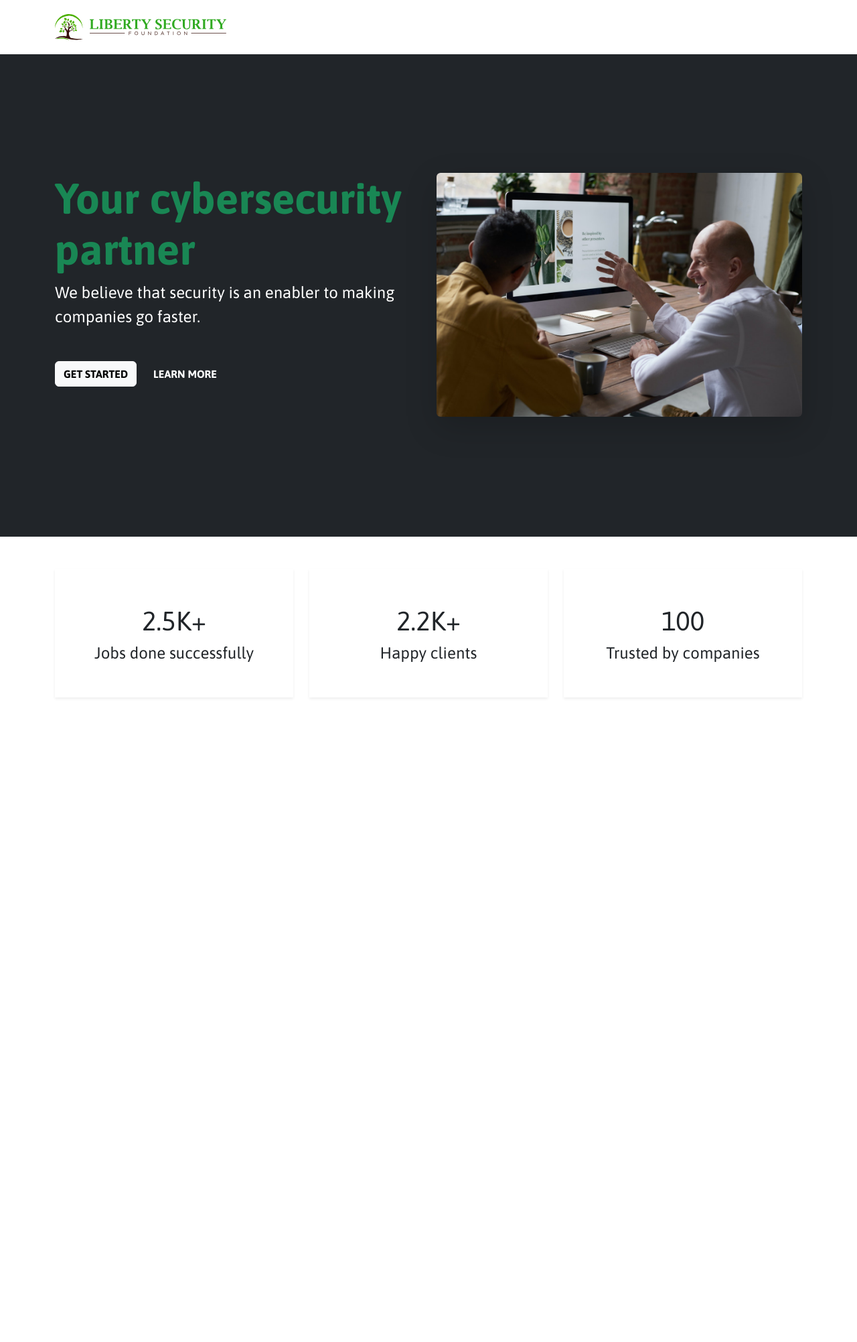
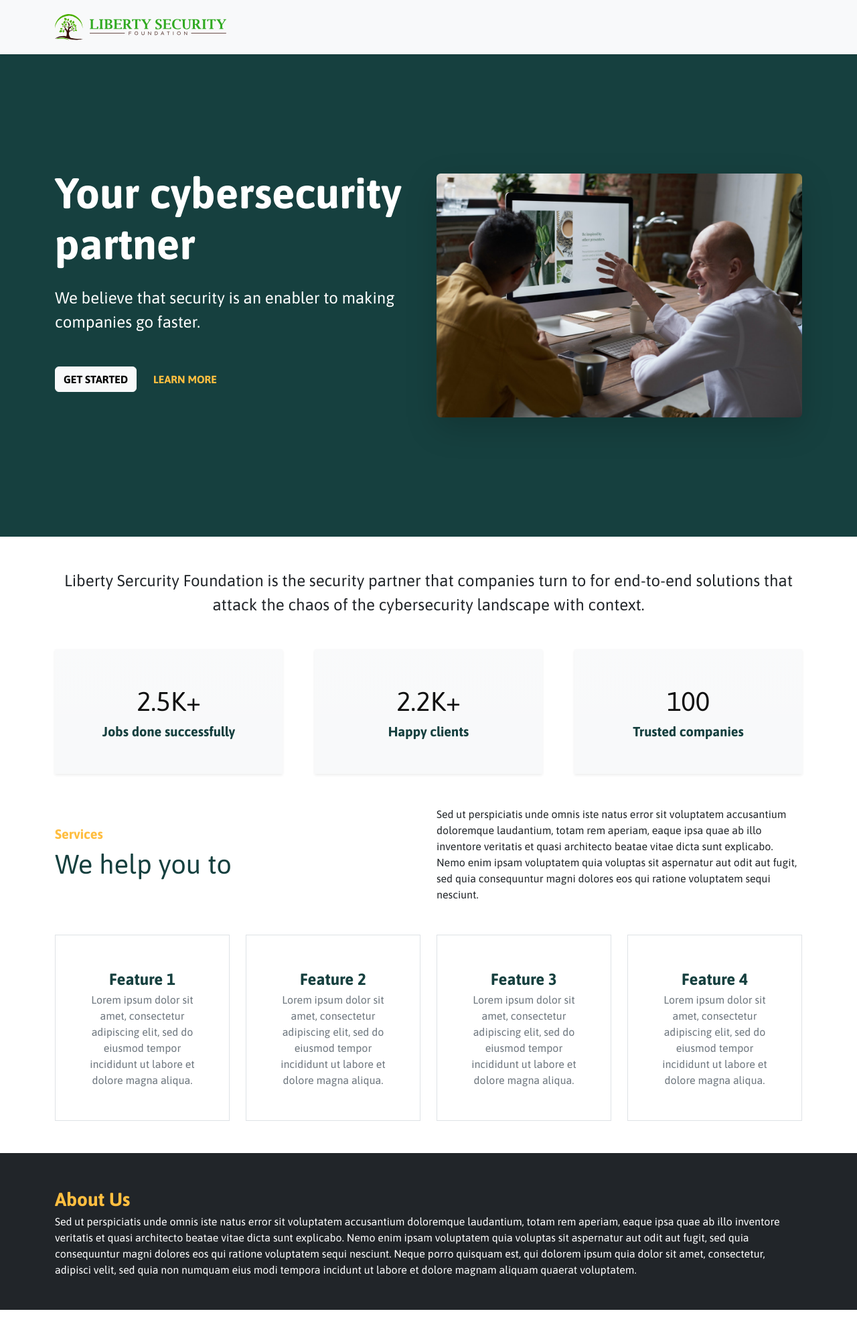
Before and after one commit to evokeapps/lib-sec-foundation, a Jekyll site: the page built from index.md, in a window 1280 px wide. Shown: the whole page at 67% size. Built offline with Jekyll 4.4.1, drawn with Linux system fonts in a browser that asks for light colours; before the commit the page ends 1089 px from its top, so only the background shows below that.

Commit message:
Updated home page

```diff
--- a/Gemfile
+++ b/Gemfile
@@ -14,3 +14,5 @@ end
 gem "wdm", "~> 0.1.1", :platforms => [:mingw, :x64_mingw, :mswin]
 
 gem "http_parser.rb", "~> 0.6.0", :platforms => [:jruby]
+
+gem "webrick", "~> 1.7"
--- a/_includes/nav.html
+++ b/_includes/nav.html
@@ -1,4 +1,4 @@
-<nav class="navbar navbar-light bg-transparent">
+<nav class="navbar navbar-light bg-light shadow-sm">
     <div class="container py-2">
         <a href="{{'/' | relative_url}}" class="navbar-brand fw-bold text-muted">
             <img src="{{'/assets/img/logo.svg' | relative_url}}" width="256 px">
--- a/_layouts/home.html
+++ b/_layouts/home.html
@@ -1,15 +1,15 @@
 ---
 layout: default
 ---
-<div class="bg-dark header-bg d-flex align-items-center">
+<div class="bg-primary header-bg d-flex align-items-center mb-5">
     <div class="container">
-        <div class="row py-5">
+        <div class="row py-5 d-flex align-items-center">
             <div class="col text-start">
-                <div class="display-3 fw-bold mb-2 text-success">{{page.headline}}</div>
-                <div class="fs-4 text-white mb-5">{{page.subhead}}</div>
+                <div class="display-3 fw-bold mb-4 text-light">{{page.headline}}</div>
+                <div class="fs-4 text-light mb-5">{{page.subhead}}</div>
                 <div class="mb-5">
                     <a href="#start" class="btn btn-light fw-bold me-2 text-uppercase">Get started</a>
-                    <a href="#start" class="btn btn-text text-white fw-bold text-uppercase">Learn More</a>
+                    <a href="#start" class="btn btn-text text-accent fw-bold text-uppercase">Learn More</a>
                 </div>
             </div>
             <div class="col">
@@ -19,14 +19,52 @@ layout: default
     </div>
 </div>
 <div class="container">
-    <div class="row py-5">
+    <div class="row mb-5">
+        <div class="col fs-4 text-center">{{page.about}}</div>
+    </div>
+    <div class="row g-5 row-cols-1 row-cols-md-3 mb-5">
         {% for item in page.statistics %}
         <div class="col">
-            <div class="p-5 text-center shadow-sm">
-                <div class="fs-1">{{item.number}}</div>
-                <div class="fs-4">{{item.title}}</div>
+            <div class="p-5 text-center shadow-sm bg-light bg-gradient">
+                <div class="fs-1 text-dark">{{item.number}}</div>
+                <div class="fs-5 text-primary fw-bold">{{item.title}}</div>
+            </div>
+        </div>
+        {% endfor %}
+    </div>
+    <div class="row mb-5 d-flex align-items-center">
+        <div class="col">
+            <div class="fs-5 fw-bold text-accent">Services</div>
+            <div class="fs-1 text-primary">We help you to</div>
+        </div>
+        <div class="col">
+            <div class="fs-6">{{page.services-description}}</div>
+        </div>
+    </div>
+    <div class="row mb-5 row-cols-1 row-cols-md-2 row-cols-lg-4">
+        {% for feature in page.features %}
+        <div class="col">
+            <div class="p-5 text-center border h-100">
+                <div class="fs-4 fw-bold text-primary">{{feature.title}}</div>
+                <div class="fs-6 text-muted">{{feature.description}}</div>
             </div>
         </div>
         {% endfor %}
     </div>
 </div>
+<div class="bg-dark mb-5">
+    <div class="container">
+        <div class="row py-5">
+            <div class="col">
+                <div class="fs-3 fw-bold text-accent">About Us</div>
+                <div class="text-light">Sed ut perspiciatis unde omnis iste natus error sit voluptatem accusantium
+                    doloremque laudantium, totam rem aperiam, eaque ipsa quae ab illo inventore veritatis et quasi
+                    architecto beatae vitae dicta sunt explicabo. Nemo enim ipsam voluptatem quia voluptas sit
+                    aspernatur aut odit aut fugit, sed quia consequuntur magni dolores eos qui ratione voluptatem sequi
+                    nesciunt. Neque porro quisquam est, qui dolorem ipsum quia dolor sit amet, consectetur, adipisci
+                    velit, sed quia non numquam eius modi tempora incidunt ut labore et dolore magnam aliquam quaerat
+                    voluptatem.</div>
+            </div>
+        </div>
+    </div>
+</div>
--- a/assets/css/base.scss
+++ b/assets/css/base.scss
@@ -1,7 +1,38 @@
 ---
 ---
+
+:root {
+  --primary-color: #16403f;
+  --accent-color: #ffbe40;
+  --light-color: #ffffff;
+  --dark-color: #111111;
+}
 
 * {
   font-family: 'Asap', sans-serif;
   user-select: none;
 }
+
+.text-primary {
+  color: var(--primary-color) !important;
+}
+
+.text-accent {
+  color: var(--accent-color) !important;
+}
+
+.text-light {
+  color: var(--light-color) !important;
+}
+
+.text-dark {
+  color: var(--dark-color) !important;
+}
+
+.bg-primary {
+  background-color: var(--primary-color) !important;
+}
+
+.bg-accent {
+  background-color: var(--accent-color) !important;
+}
--- a/index.md
+++ b/index.md
@@ -4,11 +4,31 @@ css: home
 # Configure
 headline: Your cybersecurity partner
 subhead: We believe that security is an enabler to making companies go faster.
+summary: Lorem ipsum dolor sit amet, consectetur adipiscing elit, sed do eiusmod tempor incididunt ut labore et dolore magna aliqua. Ut enim ad minim veniam, quis nostrud exercitation ullamco laboris nisi ut aliquip ex ea commodo consequat.
+
 statistics:
   - title: Jobs done successfully
     number: 2.5K+
   - title: Happy clients
     number: 2.2K+
-  - title: Trusted by companies
+  - title: Trusted companies
     number: 100
+
+features:
+  - title: Feature 1
+    description: Lorem ipsum dolor sit amet, consectetur adipiscing elit, sed do eiusmod tempor incididunt ut labore et dolore magna aliqua.
+  - title: Feature 2
+    description: Lorem ipsum dolor sit amet, consectetur adipiscing elit, sed do eiusmod tempor incididunt ut labore et dolore magna aliqua.
+  - title: Feature 3
+    description: Lorem ipsum dolor sit amet, consectetur adipiscing elit, sed do eiusmod tempor incididunt ut labore et dolore magna aliqua.
+  - title: Feature 4
+    description: Lorem ipsum dolor sit amet, consectetur adipiscing elit, sed do eiusmod tempor incididunt ut labore et dolore magna aliqua.
+
+services-description:
+  Sed ut perspiciatis unde omnis iste natus error sit voluptatem accusantium doloremque
+  laudantium, totam rem aperiam, eaque ipsa quae ab illo inventore veritatis et quasi architecto beatae
+  vitae dicta sunt explicabo. Nemo enim ipsam voluptatem quia voluptas sit aspernatur aut odit aut fugit,
+  sed quia consequuntur magni dolores eos qui ratione voluptatem sequi nesciunt.
+
+about: Liberty Sercurity Foundation is the security partner that companies turn to for end-to-end solutions that attack the chaos of the cybersecurity landscape with context.
 ---
```
Also changed, not shown: Gemfile.lock, 1 other file.
